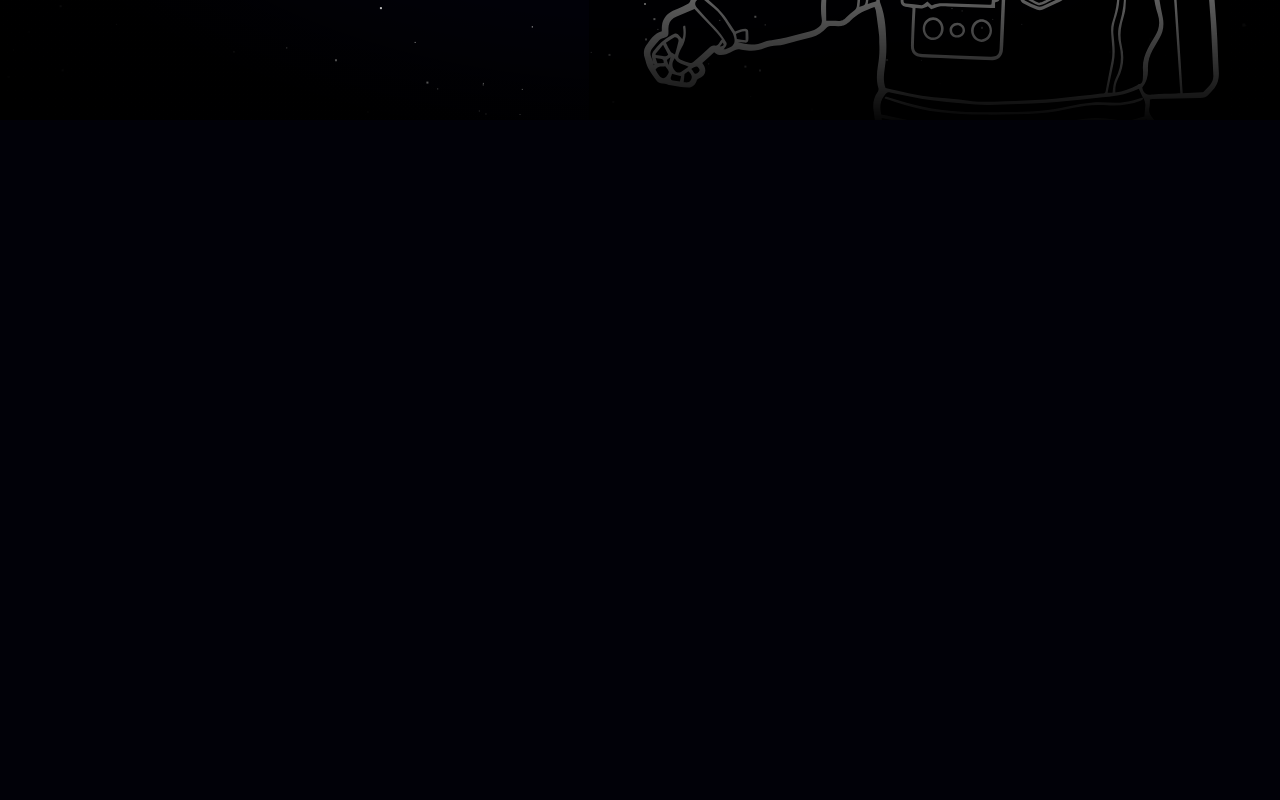
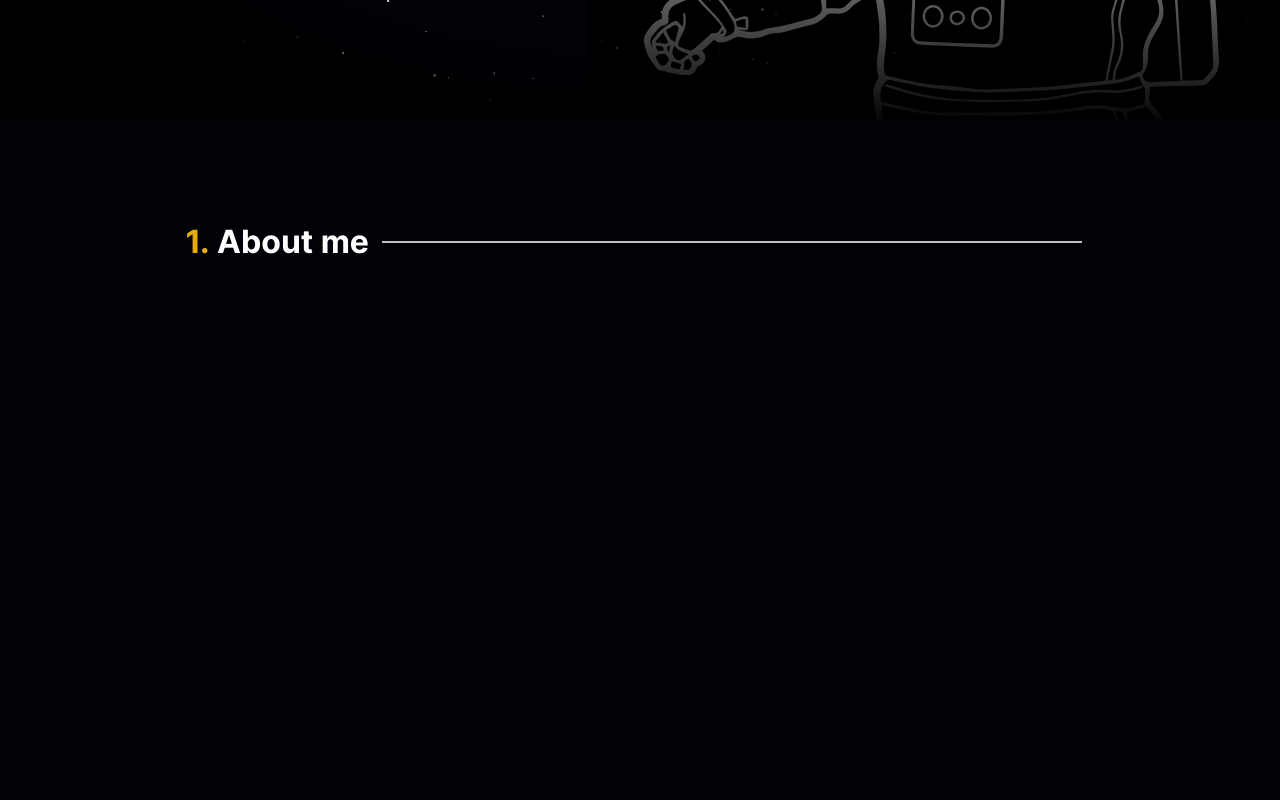
Before and after one commit to josema03/portfolio, a Next.js app: page / in a window 1280 px wide. Shown: the part 680-1480 px from the top of the page. Built offline with nearby package versions, Linux system fonts and the light colour scheme.

Commit message:
feat: new CommonSection component

```diff
--- /dev/null
+++ b/components/CommonSection.tsx
@@ -0,0 +1,60 @@
+import React from "react";
+import { Box, Flex } from "rebass/styled-components";
+import styled from "styled-components";
+import Typography from "./Typography";
+
+interface CommonSectionProps {
+  index: number;
+  title: string;
+}
+
+const CommonSection = ({
+  index,
+  title,
+  children,
+}: React.PropsWithChildren<CommonSectionProps>) => {
+  return (
+    <Box
+      as="section"
+      maxWidth={{ _: "425px", md: "1024px" }}
+      width={{ _: "100vw", md: "75vw" }}
+      minHeight="100vh"
+      mx="auto"
+      px={{ _: 4, md: 5 }}
+      py={{ _: 5, md: 6 }}
+    >
+      <Box py={{ _: 5, md: 6 }}>
+        <Flex alignItems="center">
+          <Typography
+            as="span"
+            fontColor="textAccent"
+            fontSize={{ _: 3, md: 3 }}
+            fontWeight={{ _: "600", md: "700" }}
+          >
+            {index}.&nbsp;
+          </Typography>
+          <Typography
+            as="h2"
+            fontColor="textPrimary"
+            fontSize={{ _: 3, md: 3 }}
+            fontWeight={{ _: "600", md: "700" }}
+          >
+            {title}
+          </Typography>
+          <Flex minHeight={{ _: "100%" }} alignItems="center" flex="1">
+            <Box
+              minHeight={{ _: "1px", md: "2px" }}
+              width={{ _: "100%" }}
+              mx={{ _: 4 }}
+              backgroundColor="#c0c0c0"
+              content=""
+            />
+          </Flex>
+        </Flex>
+        {children}
+      </Box>
+    </Box>
+  );
+};
+
+export default CommonSection;
--- a/pages/index.tsx
+++ b/pages/index.tsx
@@ -1,3 +1,4 @@
+import CommonSection from "../components/CommonSection";
 import HeroSection from "../components/HeroSection";
 import Layout from "../components/Layout";
 
@@ -19,6 +20,9 @@ export default function Home() {
   return (
     <Layout options={sidebarOptions}>
       <HeroSection {...heroSection} />
+      <CommonSection index={1} title="About me"></CommonSection>
+      <CommonSection index={2} title="Experience"></CommonSection>
+      <CommonSection index={3} title="Projects"></CommonSection>
     </Layout>
   );
 }
```
